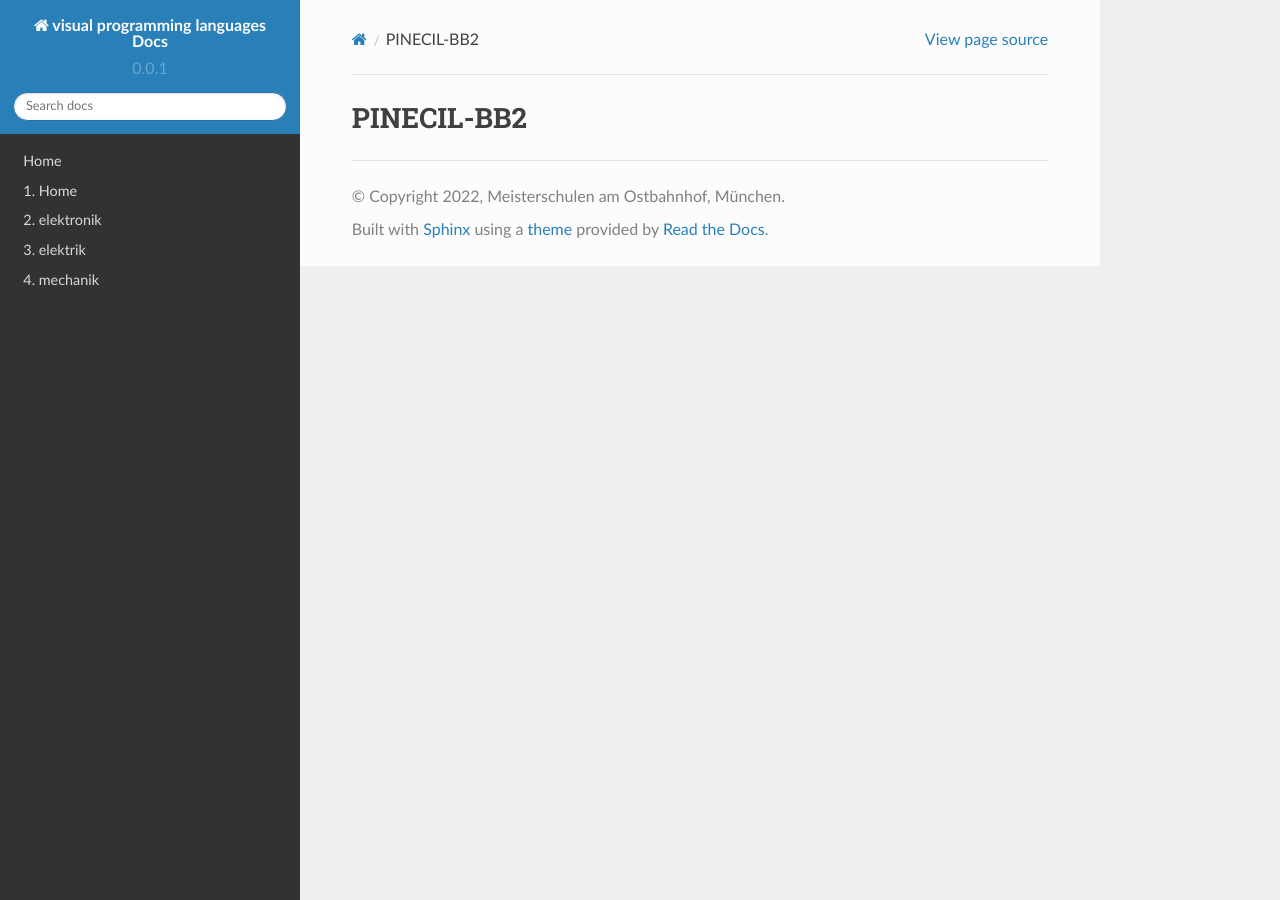
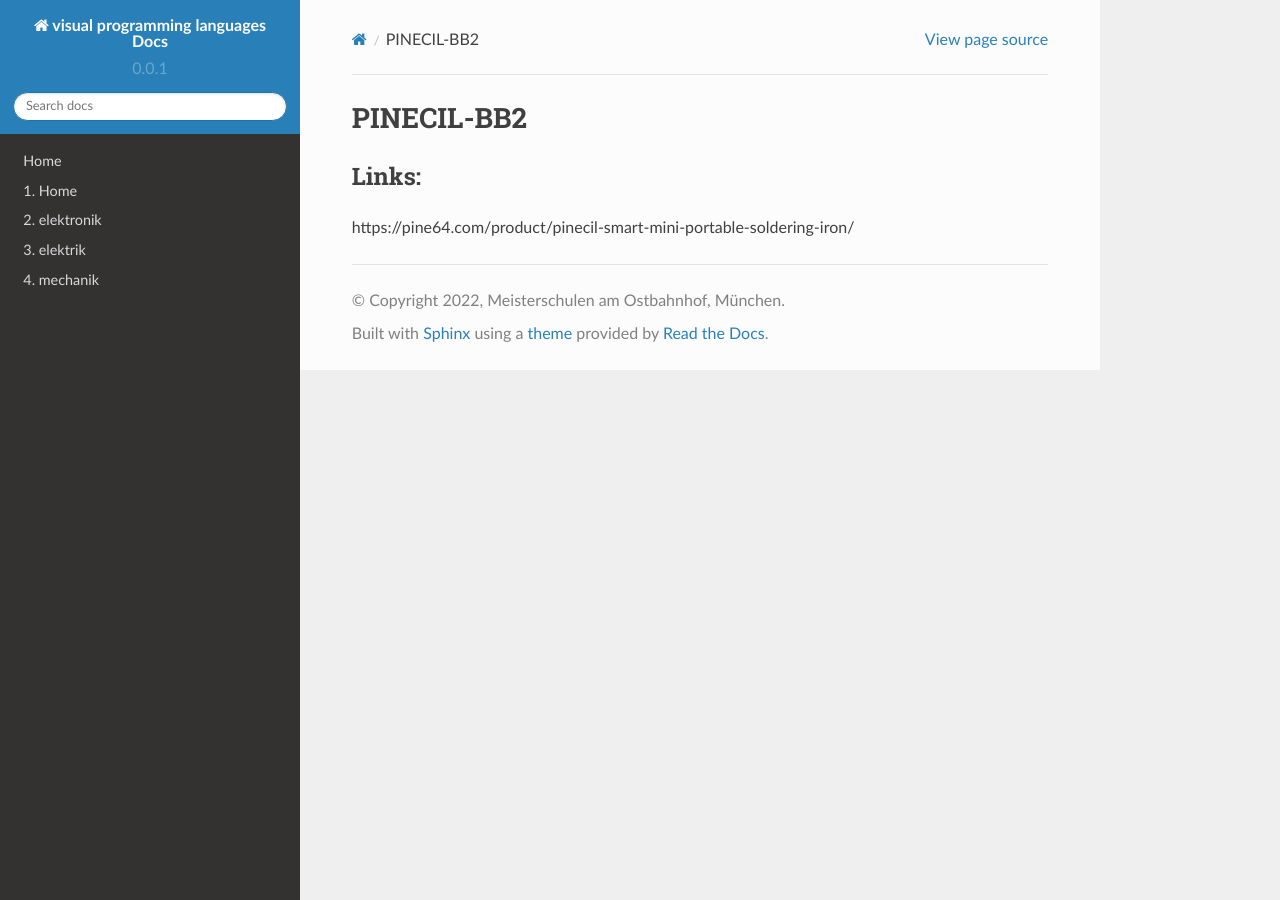
Before and after one commit to diplfranzhoepfinger/werkzeug-docs, a Sphinx documentation site: the page built from docs/elektronik/loeten/heisses_werkzeug/loetkolben/pinecil/PINECIL-BB2.md, in a window 1280 px wide. Built offline with Sphinx 7.4.7 and the Read the Docs theme 2.0.0, drawn with Linux system fonts in a browser that asks for light colours.

Commit message:
Create PINECIL-BB2.md

```diff
--- a/docs/elektronik/loeten/heisses_werkzeug/loetkolben/pinecil/PINECIL-BB2.md
+++ b/docs/elektronik/loeten/heisses_werkzeug/loetkolben/pinecil/PINECIL-BB2.md
@@ -1 +1,5 @@
 ### PINECIL-BB2
+
+#### Links:
+
+https://pine64.com/product/pinecil-smart-mini-portable-soldering-iron/
```
